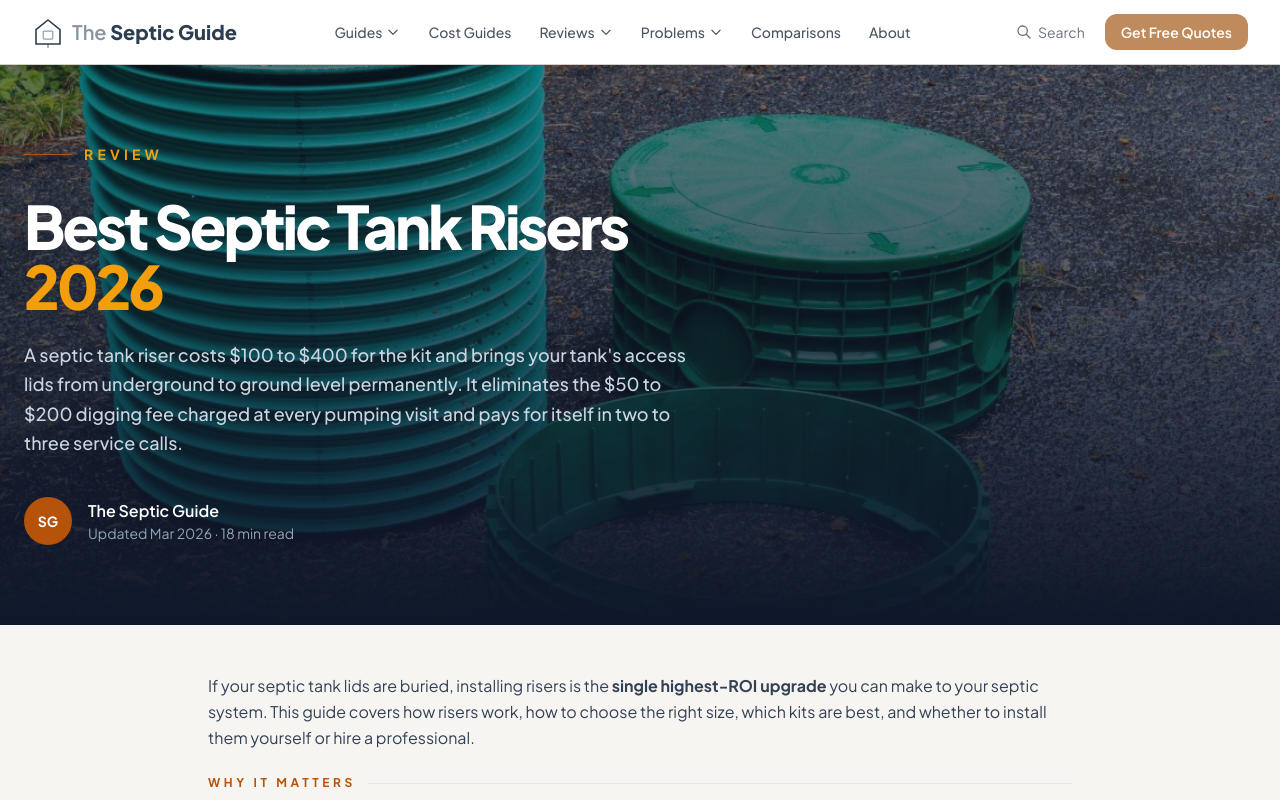
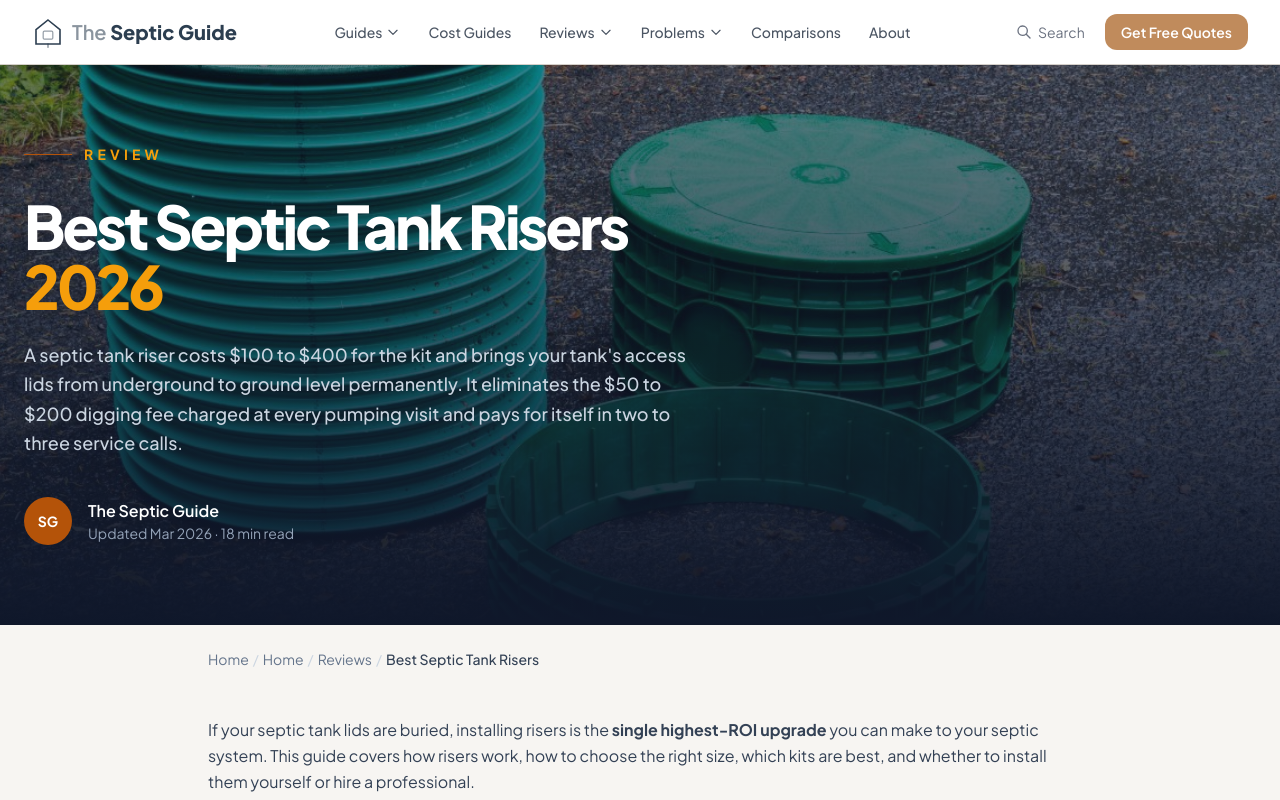
Before and after one commit to thebasementguide2026/theseptic.guide-, a Next.js app: page /reviews/best-septic-tank-risers in a window 1280 px wide. Shown: the top 800 px of the page. Built offline with nearby package versions, Linux system fonts and the light colour scheme.

Commit message:
Add breadcrumbs to best-septic-tank-risers

```diff
--- a/app/reviews/best-septic-tank-risers/page.tsx
+++ b/app/reviews/best-septic-tank-risers/page.tsx
@@ -1,4 +1,5 @@
 import Link from 'next/link'
+import Breadcrumbs from '@/components/Breadcrumbs'
 import LeadForm from '@/components/LeadForm'
 import Image from 'next/image'
 import type { Metadata } from 'next'
@@ -53,6 +54,12 @@ export default function BestSepticTankRisers() {
           </div>
         </div>
       </section>
+
+            <Breadcrumbs items={[
+              { label: 'Home', href: '/' },
+              { label: 'Reviews', href: '/reviews' },
+              { label: 'Best Septic Tank Risers' }
+            ]} />
       <article className='max-w-4xl mx-auto px-4 py-12'>
         <p className='text-base text-slate-700 leading-relaxed mb-6'>If your septic tank lids are buried, installing risers is the <strong>single highest-ROI upgrade</strong> you can make to your septic system. This guide covers how risers work, how to choose the right size, which kits are best, and whether to install them yourself or hire a professional.</p>
         <div className='mb-16'>
```
